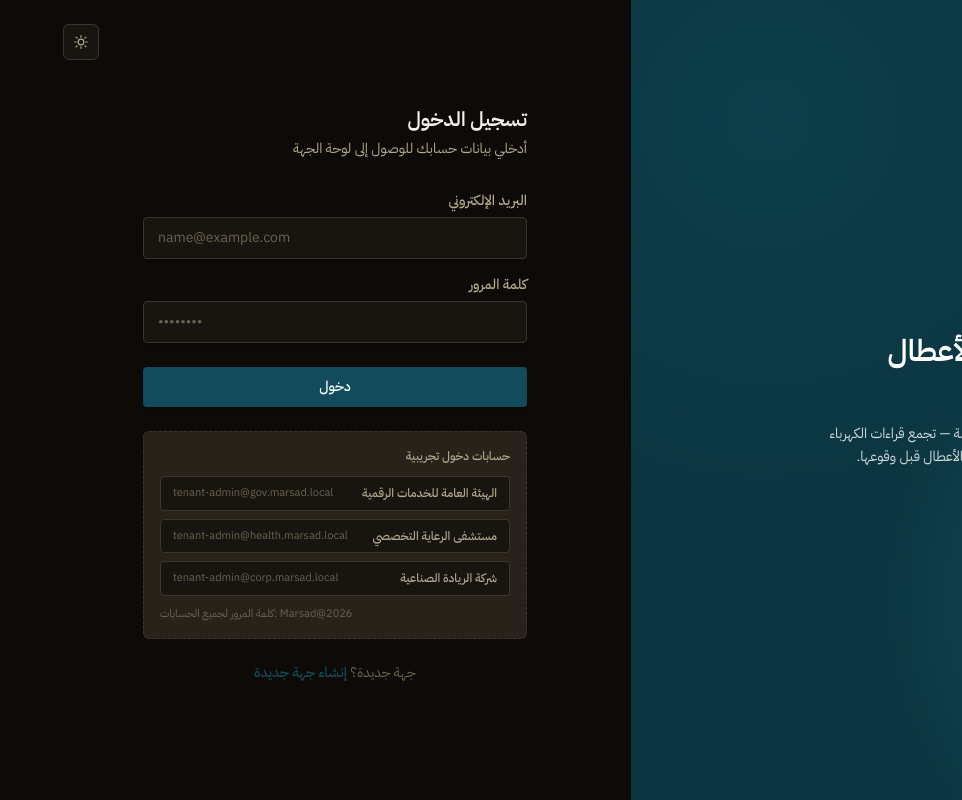
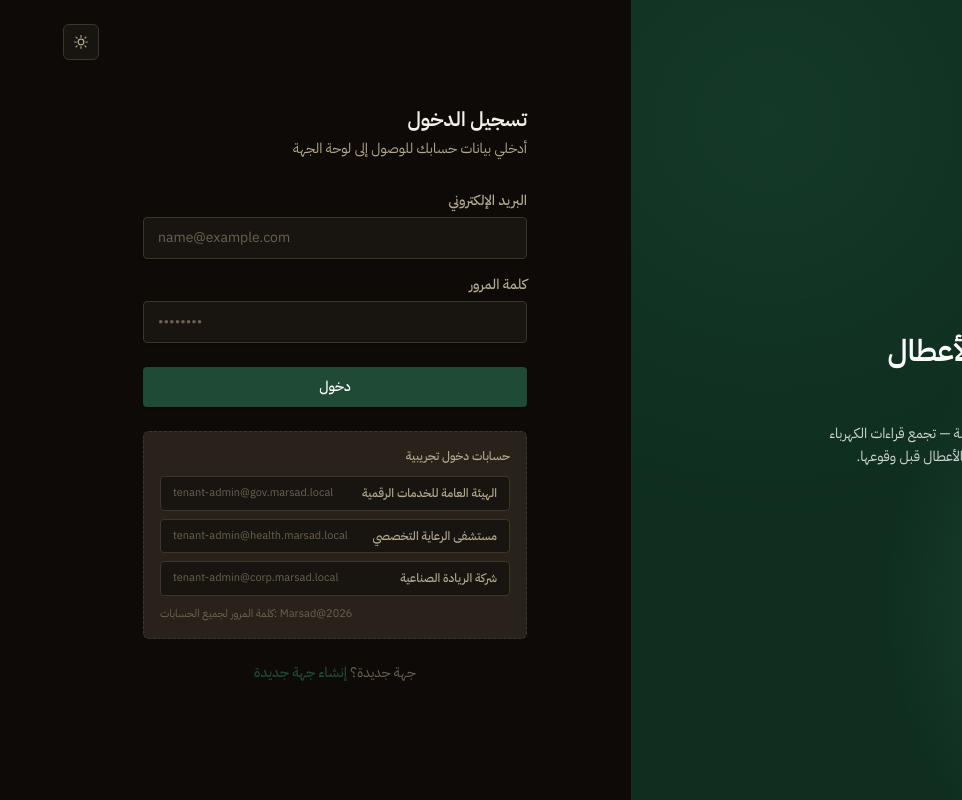
Before and after one commit to Ryam-Alotaibi/marsad-platform, a Next.js app in the folder apps/web/: page /login in a window 1280 px wide. Shown: the whole page, without its empty margins (318-1280 px from the left). Built offline with nearby package versions, Linux system fonts and the light colour scheme; no server answers.

Commit message:
Switch brand identity from navy-teal to deep institutional green

```diff
--- a/apps/web/src/app/globals.css
+++ b/apps/web/src/app/globals.css
@@ -4,8 +4,9 @@
 
 /*
   نظام تصميم مرصاد — Design tokens (مراجعة v2: هوية رسمية حكومية)
-  كحلي/تيل داكن أساسي + لمسة ذهبية للتمييز، على محايدات دافئة (لا رمادي
-  أزرق البرمجيات التقنية العام) — بديل مقصود عن الأزرق الأحادي السابق.
+  أخضر مؤسسي داكن مرتبط بالهوية الوطنية + لمسة ذهبية للتمييز، على محايدات
+  دافئة (لا رمادي أزرق البرمجيات التقنية العام) — بديل مقصود يميّز مرصاد
+  تمامًا عن أي هوية زرقاء نمطية للبرمجيات.
   ليست ألوان Bootstrap/Tailwind الافتراضية، وليست نسخة عن هوية أي جهة
   حكومية فعلية. تُدرَج كمتغيرات CSS بحيث تقدر كل جهة (Tenant) تجاوزها
   بـ primaryColor/secondaryColor الخاصة بها.
@@ -26,11 +27,11 @@
   --ink-900: #18140f;
   --ink-950: #0d0a07;
 
-  /* Accent — deep navy-teal, formal/institutional rather than SaaS-bright */
-  --accent-400: #3e8fa0;
-  --accent-500: #1c6b7f;
-  --accent-600: #124c5c;
-  --accent-700: #0b3641;
+  /* Accent — deep institutional green, formal/national rather than SaaS-blue */
+  --accent-400: #4f8f72;
+  --accent-500: #2e6b4f;
+  --accent-600: #1e4a36;
+  --accent-700: #0f2e20;
 
   /* Gold — used sparingly: highlights, badges, active-state emphasis only */
   --gold-400: #dfc066;
--- a/apps/web/src/app/setup/page.tsx
+++ b/apps/web/src/app/setup/page.tsx
@@ -14,8 +14,8 @@ const DEFAULT_STATE: FormState = {
   nameAr: "",
   name: "",
   type: "GOVERNMENT",
-  primaryColor: "#124C5C",
-  secondaryColor: "#0B2430",
+  primaryColor: "#1E4A36",
+  secondaryColor: "#0F2E20",
   regionName: "",
   siteName: "",
   adminFullName: "",
```
Also changed, not shown: 1 other file (tests, documents, lock files or other folders).
